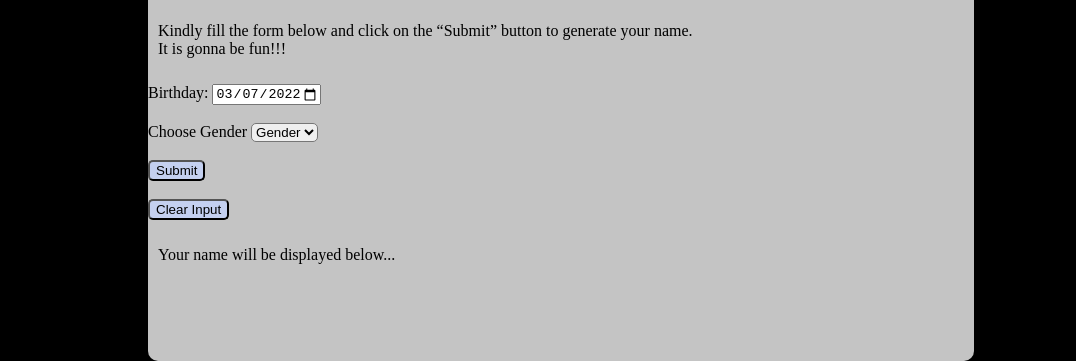
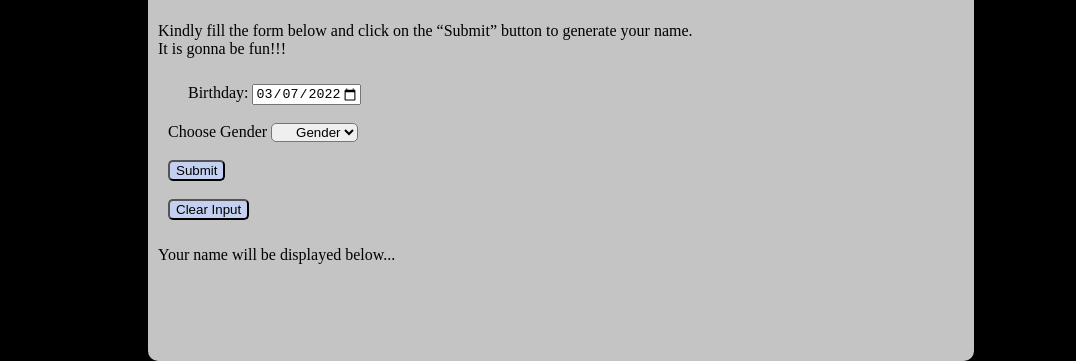
Before and after one commit to kenyansa/akan-culture, a plain HTML site: page index.html in a window 1280 px wide. Shown: the part 541-902 px from the top of the page, without its empty margins (204-1280 px from the left). Drawn offline with Linux system fonts and the light colour scheme.

Commit message:
padded the form on the left side

```diff
--- a/index.css
+++ b/index.css
@@ -68,6 +68,7 @@ form {
 }
 .form{
     border-radius: 5px;
+    padding-left: 20px;
 }
 footer{
     top: 904px;
--- a/index.html
+++ b/index.html
@@ -39,8 +39,8 @@
             Kindly fill the form below and click on the “Submit” button to generate  your name.<br>
             It is gonna be fun!!!
         </p>
-        <div>
-            <label class="form" for="start">Birthday:</label>
+        <div class="form">
+            <label class="form" for="birthday">Birthday:</label>
             <input type="date" id="Birthday" name="Birthday" value="2022-03-07" min="1900-01-01" max="2022-12-31"><br><br>
             <label for="gender"> Choose Gender</label>
             <select class="form" id="Gender" name="gender">
```
